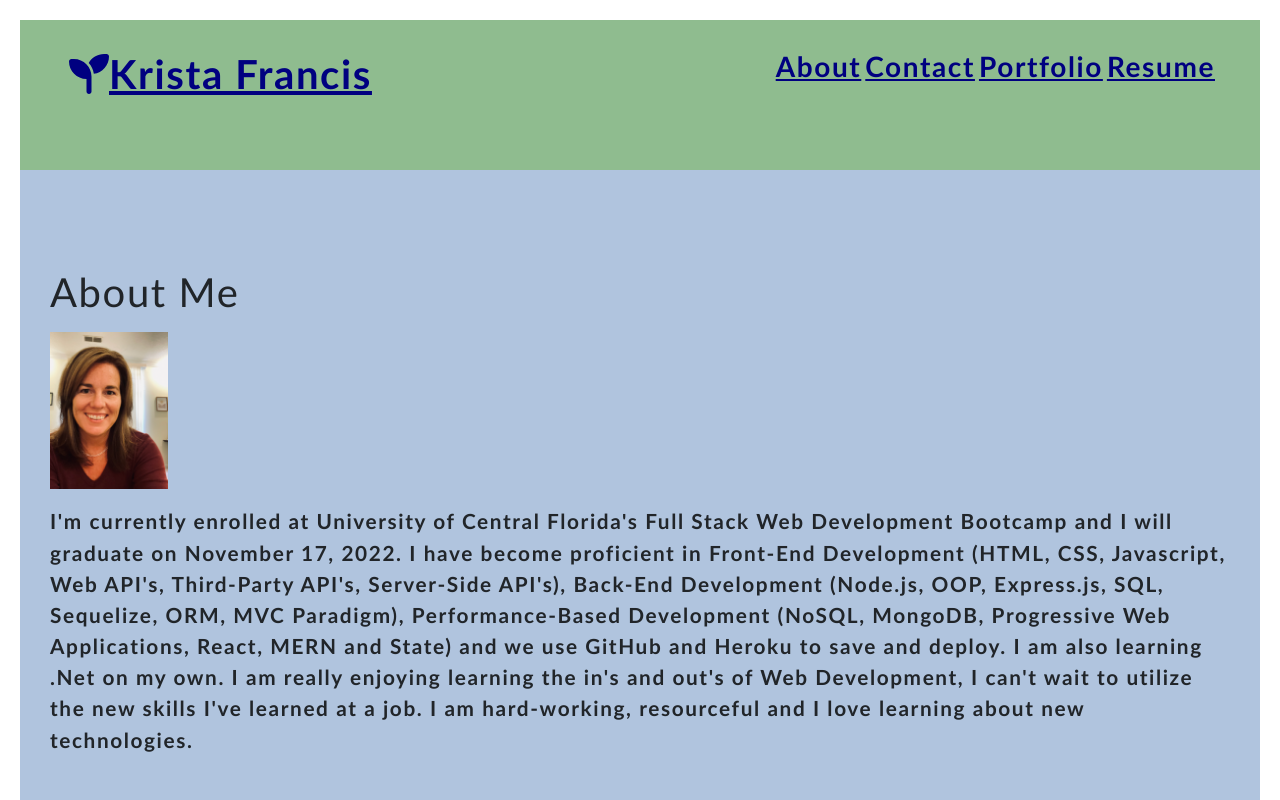
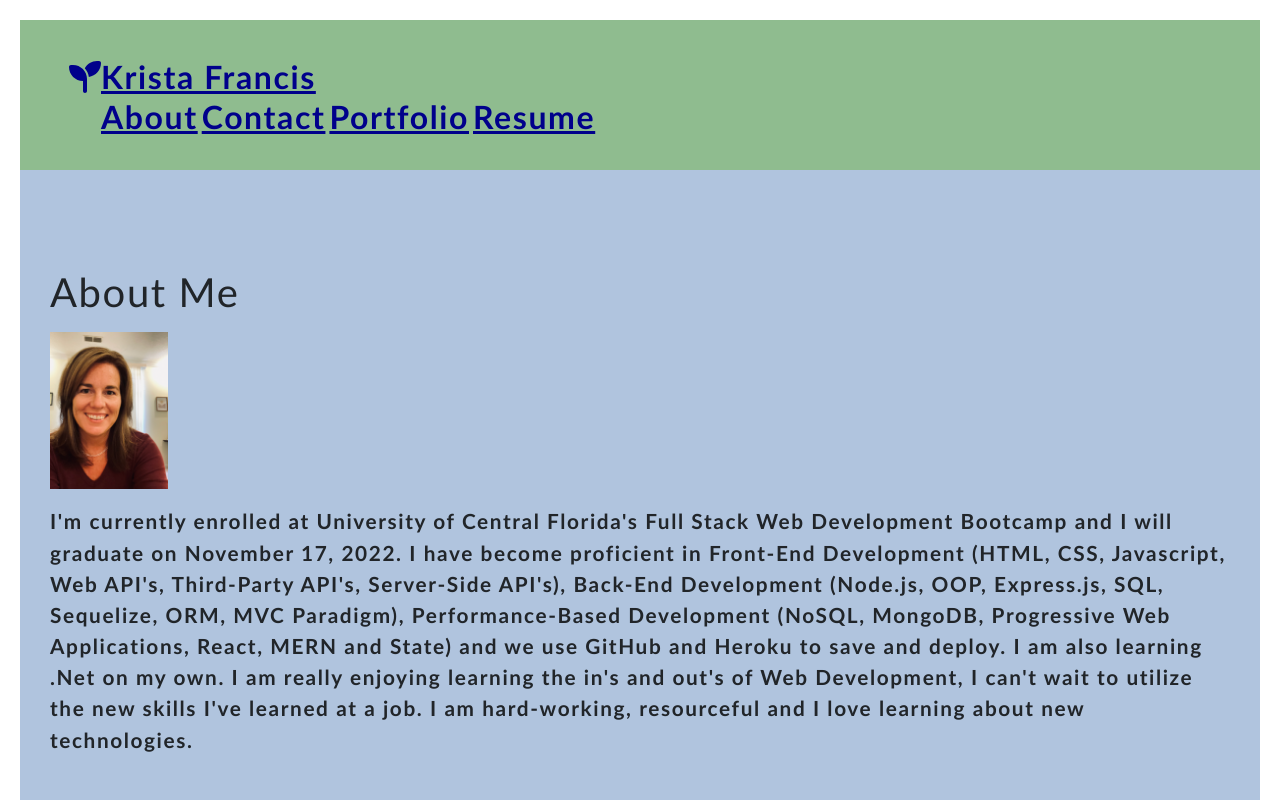
Before and after one commit to kristafrancis/kristas-react-portfolio, a React (Create React App) app: page / in a window 1280 px wide. Shown: the top 800 px of the page. Built offline with nearby package versions, Linux system fonts and the light colour scheme.

Commit message:
fix Nav/index.js

```diff
--- a/src/components/Nav/index.js
+++ b/src/components/Nav/index.js
@@ -11,19 +11,21 @@ function Nav(props) {
     <header>
       <div>
         <Container>
-          <h1 className="text-left justify-content-space-between">
+          <h1 className="d-flex justify-content-evenly">
+          <div className="singleCol social-media-icons">
             <a href="https://github.com/kristafrancis">
               <FontAwesomeIcon icon={faSeedling} />
               Krista Francis
             </a>
+            <nav>
+            <h2>
+              <ul className="d-flex">{props.children}</ul>
+            </h2>
+            </nav>
+            </div>
           </h1>
         </Container>
       </div>
-      <nav>
-        <h3>
-          <ul className="flex-row px-2">{props.children}</ul>
-        </h3>
-      </nav>
     </header>
   );
   //   return (
--- a/src/index.css
+++ b/src/index.css
@@ -103,6 +103,10 @@ header {
 
 header a {
   color: navy;
+}
+
+header h2 {
+  justify-content: right;
 }
 
 nav {
```
